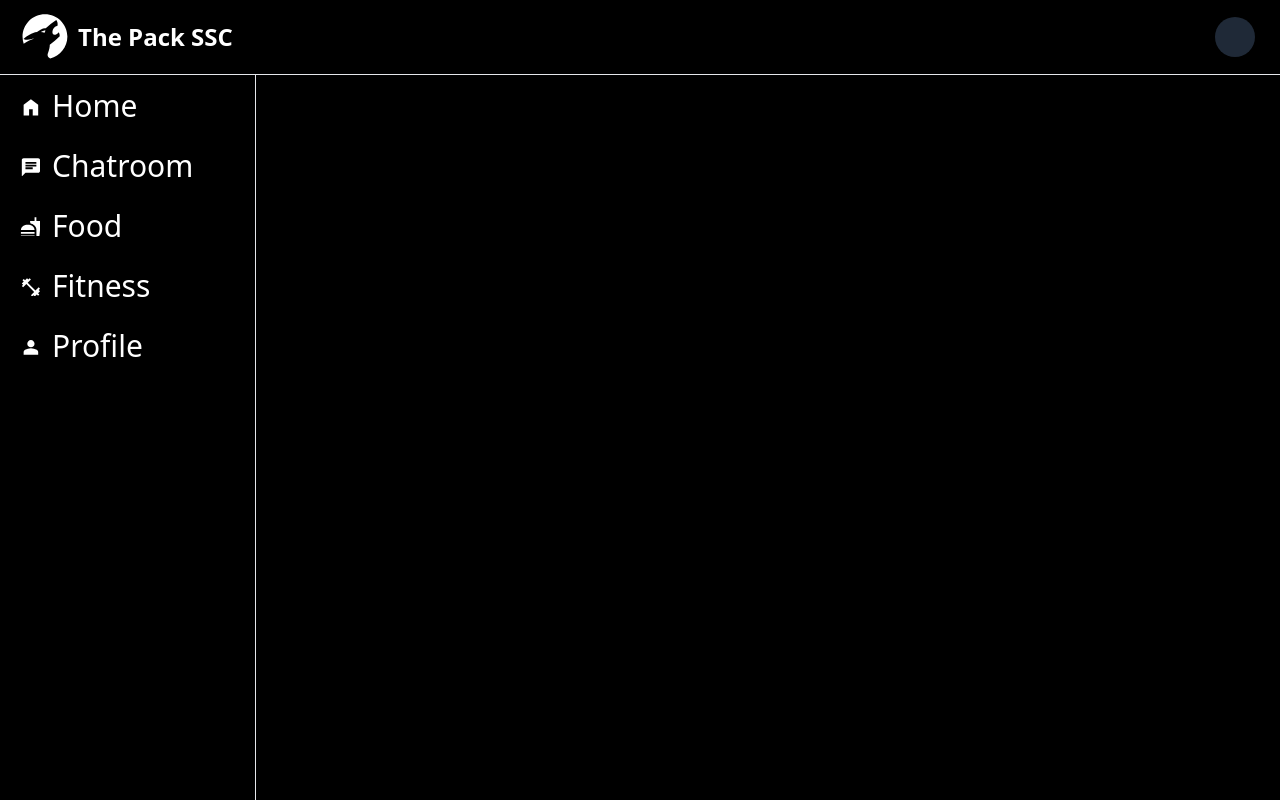
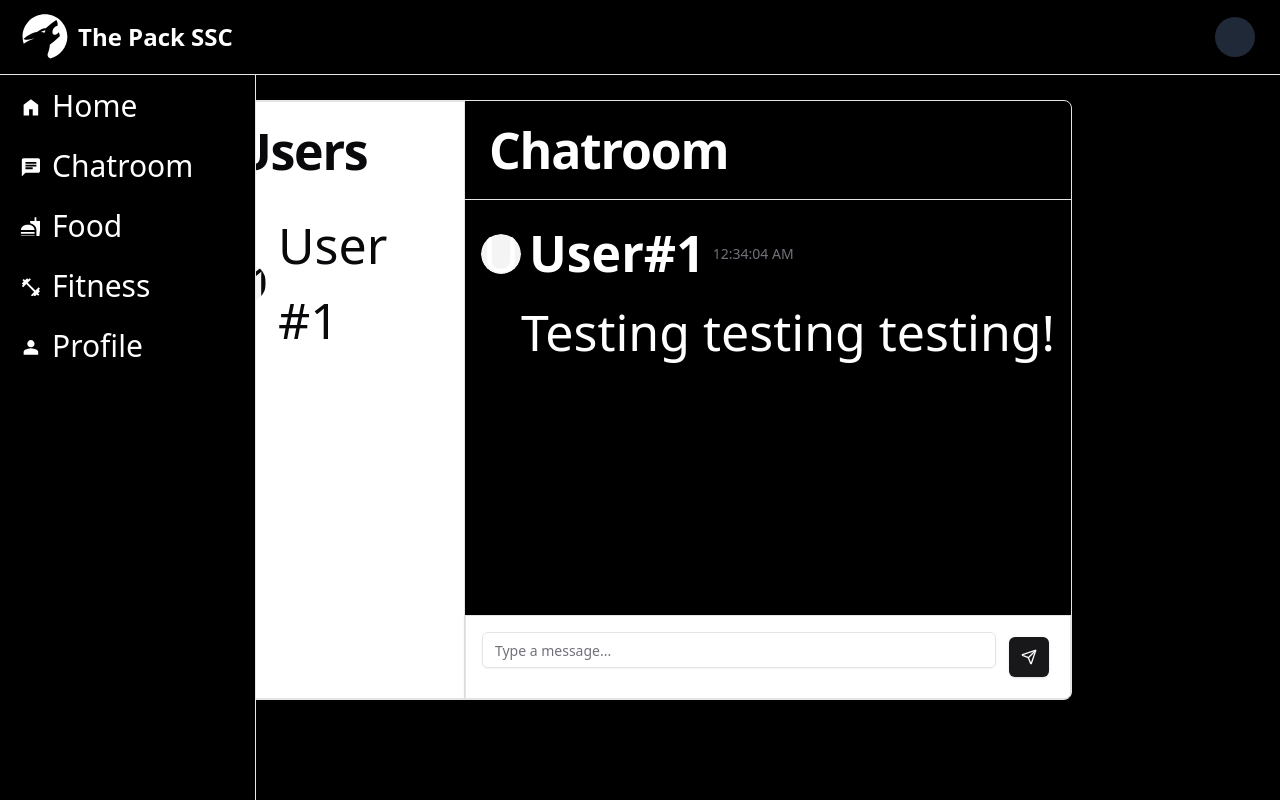
Before and after one commit to tylermong/The-Pack, a Next.js app in the folder the-pack/: page /coachchatroom in a window 1280 px wide. Built offline with nearby package versions, Linux system fonts and the light colour scheme.

Commit message:
made chatroom

```diff
--- a/the-pack/package.json
+++ b/the-pack/package.json
@@ -11,9 +11,11 @@
   "dependencies": {
     "@hookform/resolvers": "^3.9.0",
     "@radix-ui/react-alert-dialog": "^1.1.2",
+    "@radix-ui/react-avatar": "^1.1.1",
     "@radix-ui/react-dialog": "^1.1.2",
     "@radix-ui/react-icons": "^1.3.0",
     "@radix-ui/react-label": "^2.1.0",
+    "@radix-ui/react-scroll-area": "^1.2.0",
     "@radix-ui/react-separator": "^1.1.0",
     "@radix-ui/react-slot": "^1.1.0",
     "@radix-ui/react-tooltip": "^1.1.3",
--- a/the-pack/src/app/(coach)/coachchatroom/page.tsx
+++ b/the-pack/src/app/(coach)/coachchatroom/page.tsx
@@ -1,6 +1,7 @@
 'use client'
 
 import CoachSideBar from "@/components/sidebar/CoachSideBar";
+import ChatroomComponent from "@/components/chatroom/chatroom";
 import React from 'react';
 
 export default function Chatroom()
@@ -8,6 +9,7 @@ export default function Chatroom()
     return(
         <div>
             <CoachSideBar/>
+            <ChatroomComponent/>
         </div>
     )
 }
--- /dev/null
+++ b/the-pack/src/components/chatroom/chatroom.tsx
@@ -0,0 +1,123 @@
+'use client'
+
+import React from 'react';
+import { Send, User } from "lucide-react"
+import { Avatar, AvatarFallback, AvatarImage } from "@/components/ui/avatar"
+import { Button } from "@/components/ui/button"
+import { Card, CardContent, CardHeader, CardTitle } from "@/components/ui/card"
+import { Input } from "@/components/ui/input"
+import { ScrollArea } from "@/components/ui/scroll-area"
+import { Separator } from "@/components/ui/separator"
+
+interface Message {
+    id: number
+    user: string
+    content: string
+    timestamp: string
+}
+
+interface ChatUser {
+    id: number
+    name: string
+    avatar: string
+}
+
+const initialMessages: Message[] = [
+    { id: 1, user: "User#1", content: "Testing testing testing!", timestamp: new Date().toLocaleTimeString() },
+]
+
+const users: ChatUser[] = [
+    { id: 1, name: "User #1", avatar: "#1" },
+]
+
+const Chatroom = () =>{
+    const [messages, setMessages] = React.useState<Message[]>(initialMessages)
+    const [newMessage, setNewMessage] = React.useState("")
+    const messagesEndRef = React.useRef<HTMLDivElement>(null)
+
+    const handleSendMessage = (e:React.FormEvent) => {
+        e.preventDefault()
+
+        if(newMessage.trim()){
+            const message: Message = {
+                id: messages.length + 1,
+                user: "You",
+                content: newMessage.trim(),
+                timestamp: new Date().toLocaleTimeString([], {hour: '2-digit', minute: '2-digit'})
+            }
+            setMessages([...messages, message])
+            setNewMessage("")
+        }
+    }
+
+    React.useEffect(() => {
+        messagesEndRef.current?.scrollIntoView({ behavior: "smooth" })
+      }, [messages])
+
+
+    return(
+        <div>
+            <div className='flex h-[600px] max-w-4xl mx-auto border rounded-lg overflow-hidden'>
+
+                <Card className="w-64 flex flex-col border-r rounded-none">
+                    <CardHeader>
+                        <CardTitle>Users</CardTitle>
+                    </CardHeader>
+
+                    <ScrollArea className="flex-1">
+                        {users.map((user) => (
+                            <div key={user.id} className="flex items-center gap-3 px-4 py-2 hover:bg-accent">
+                            <Avatar>
+                                <AvatarFallback>{user.avatar}</AvatarFallback>
+                            </Avatar>
+                            <span>{user.name}</span>
+                            </div>
+                        ))}
+                    </ScrollArea>
+                </Card>
+
+                <div className="flex-1 flex flex-col">
+                    <CardHeader className="border-b">
+                        <CardTitle>Chatroom</CardTitle>
+                    </CardHeader>
+
+                    <ScrollArea className="flex-1 p-4">
+                        {messages.map((message, index) => (
+                            <div key={message.id} className="mb-4 last:mb-0">
+                            <div className="flex items-center gap-2 mb-1">
+                                <Avatar>
+                                <AvatarFallback>{message.user[0]}</AvatarFallback>
+                                </Avatar>
+                                <span className="font-semibold">{message.user}</span>
+                                <span className="text-sm text-muted-foreground">{message.timestamp}</span>
+                            </div>
+                            <p className="pl-10">{message.content}</p>
+                            {index < messages.length - 1 && <Separator className="mt-4" />}
+                            </div>
+                        ))}
+                        <div ref={messagesEndRef} />
+                    </ScrollArea>
+
+                    <Card className="rounded-none border-t">
+                        <CardContent className="p-4">
+                            <form onSubmit={handleSendMessage} className="flex gap-2">
+                                <Input
+                                    placeholder="Type a message..."
+                                    value={newMessage}
+                                    onChange={(e) => setNewMessage(e.target.value)}
+                                    className="flex-1"
+                                />
+                                <Button type="submit" size="icon">
+                                    <Send className="h-4 w-4" />
+                                    <span className="sr-only">Send message</span>
+                                </Button>
+                            </form>
+                        </CardContent>
+                    </Card>
+                </div>
+            </div>
+        </div>
+    );
+};
+
+export default Chatroom;
--- /dev/null
+++ b/the-pack/src/components/ui/avatar.tsx
@@ -0,0 +1,50 @@
+"use client"
+
+import * as React from "react"
+import * as AvatarPrimitive from "@radix-ui/react-avatar"
+
+import { cn } from "@/lib/utils"
+
+const Avatar = React.forwardRef<
+  React.ElementRef<typeof AvatarPrimitive.Root>,
+  React.ComponentPropsWithoutRef<typeof AvatarPrimitive.Root>
+>(({ className, ...props }, ref) => (
+  <AvatarPrimitive.Root
+    ref={ref}
+    className={cn(
+      "relative flex h-10 w-10 shrink-0 overflow-hidden rounded-full",
+      className
+    )}
+    {...props}
+  />
+))
+Avatar.displayName = AvatarPrimitive.Root.displayName
+
+const AvatarImage = React.forwardRef<
+  React.ElementRef<typeof AvatarPrimitive.Image>,
+  React.ComponentPropsWithoutRef<typeof AvatarPrimitive.Image>
+>(({ className, ...props }, ref) => (
+  <AvatarPrimitive.Image
+    ref={ref}
+    className={cn("aspect-square h-full w-full", className)}
+    {...props}
+  />
+))
+AvatarImage.displayName = AvatarPrimitive.Image.displayName
+
+const AvatarFallback = React.forwardRef<
+  React.ElementRef<typeof AvatarPrimitive.Fallback>,
+  React.ComponentPropsWithoutRef<typeof AvatarPrimitive.Fallback>
+>(({ className, ...props }, ref) => (
+  <AvatarPrimitive.Fallback
+    ref={ref}
+    className={cn(
+      "flex h-full w-full items-center justify-center rounded-full bg-muted",
+      className
+    )}
+    {...props}
+  />
+))
+AvatarFallback.displayName = AvatarPrimitive.Fallback.displayName
+
+export { Avatar, AvatarImage, AvatarFallback }
--- /dev/null
+++ b/the-pack/src/components/ui/scroll-area.tsx
@@ -0,0 +1,48 @@
+"use client"
+
+import * as React from "react"
+import * as ScrollAreaPrimitive from "@radix-ui/react-scroll-area"
+
+import { cn } from "@/lib/utils"
+
+const ScrollArea = React.forwardRef<
+  React.ElementRef<typeof ScrollAreaPrimitive.Root>,
+  React.ComponentPropsWithoutRef<typeof ScrollAreaPrimitive.Root>
+>(({ className, children, ...props }, ref) => (
+  <ScrollAreaPrimitive.Root
+    ref={ref}
+    className={cn("relative overflow-hidden", className)}
+    {...props}
+  >
+    <ScrollAreaPrimitive.Viewport className="h-full w-full rounded-[inherit]">
+      {children}
+    </ScrollAreaPrimitive.Viewport>
+    <ScrollBar />
+    <ScrollAreaPrimitive.Corner />
+  </ScrollAreaPrimitive.Root>
+))
+ScrollArea.displayName = ScrollAreaPrimitive.Root.displayName
+
+const ScrollBar = React.forwardRef<
+  React.ElementRef<typeof ScrollAreaPrimitive.ScrollAreaScrollbar>,
+  React.ComponentPropsWithoutRef<typeof ScrollAreaPrimitive.ScrollAreaScrollbar>
+>(({ className, orientation = "vertical", ...props }, ref) => (
+  <ScrollAreaPrimitive.ScrollAreaScrollbar
+    ref={ref}
+    orientation={orientation}
+    className={cn(
+      "flex touch-none select-none transition-colors",
+      orientation === "vertical" &&
+        "h-full w-2.5 border-l border-l-transparent p-[1px]",
+      orientation === "horizontal" &&
+        "h-2.5 flex-col border-t border-t-transparent p-[1px]",
+      className
+    )}
+    {...props}
+  >
+    <ScrollAreaPrimitive.ScrollAreaThumb className="relative flex-1 rounded-full bg-border" />
+  </ScrollAreaPrimitive.ScrollAreaScrollbar>
+))
+ScrollBar.displayName = ScrollAreaPrimitive.ScrollAreaScrollbar.displayName
+
+export { ScrollArea, ScrollBar }
```
Also changed, not shown: the-pack/src/components/chatroom/SideNav.tsx (deleted), the-pack/src/components/chatroom/room/ChatBubble.tsx (deleted), the-pack/src/components/chatroom/room/TextField.tsx (deleted), the-pack/src/components/chatroom/room/TopUser.tsx (deleted), the-pack/src/components/chatroom/room/UserIcon.tsx (deleted), 1 other file (tests, documents, lock files or other folders).
